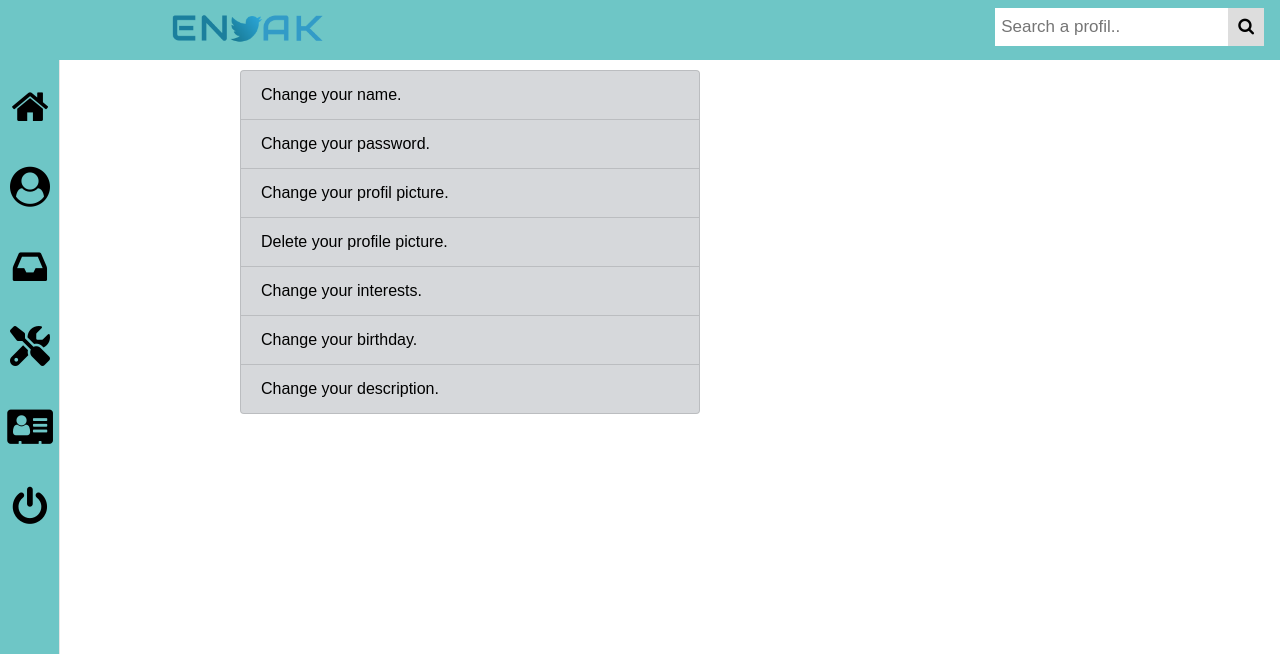
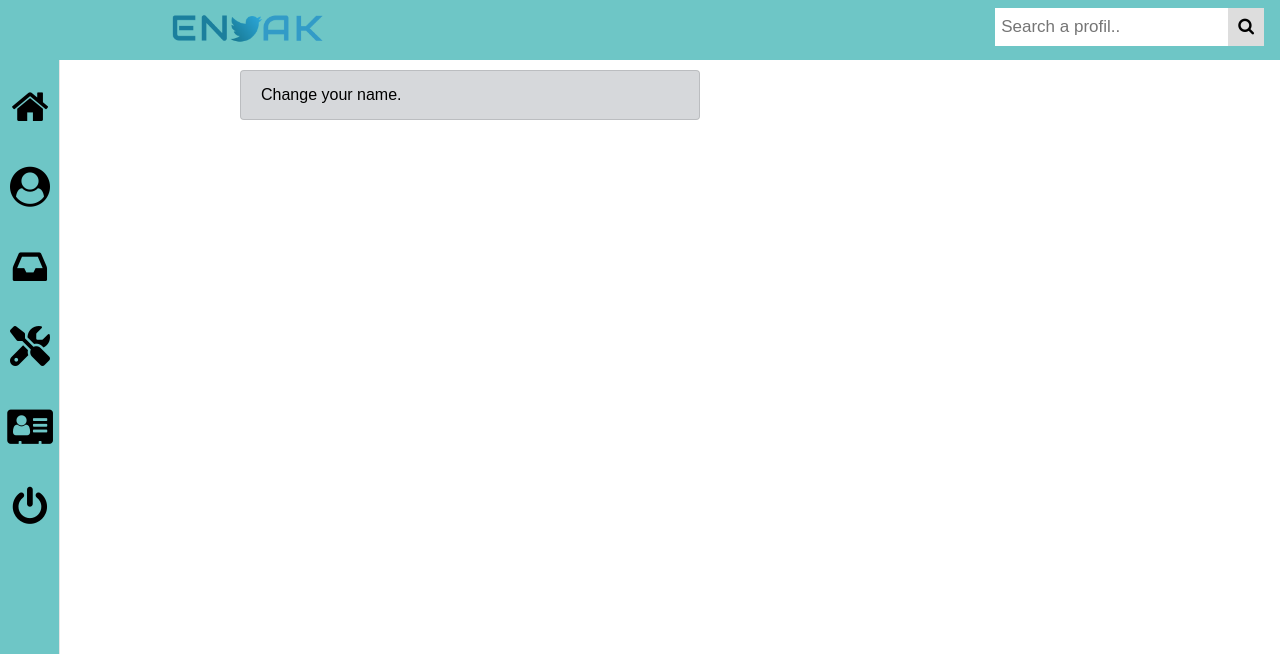
Before and after one commit to YassineOujaa77/Ensak-Twitter, a PHP site: page /settings.php in a window 1280 px wide. Shown: the top 654 px of the page. Run offline with PHP 8.4, Linux system fonts and the light colour scheme; the visitor is signed in with stand-in values (Sample User, id 1); data comes from the database, SQL or seed files in the repository; some libraries are stand-ins or nearby versions; some web fonts are replaced.

Commit message:
Update settings.php

```diff
--- a/settings.php
+++ b/settings.php
@@ -22,12 +22,7 @@
 	<?php include('Search.php') ?>
 	<ul class="ul">
 	<li class="list-group-item list-group-item-secondary"><a class=" set" href="name.php">Change your name.</a> </li>
-	<li class="list-group-item list-group-item-secondary"><a class=" set" href="password.php">Change your password.</a></li>
-	<li class="list-group-item list-group-item-secondary"><a class=" set" href="picture.php">Change your profil picture.</a></li>
-	<li class="list-group-item list-group-item-secondary"><a class=" set" href="deletepic.php">Delete your profile picture.</a></li>
-	<li class="list-group-item list-group-item-secondary"><a class=" set" href="inter.php">Change your interests.</a></li>
-	<li class="list-group-item list-group-item-secondary"><a class=" set" href="birth.php">Change your birthday.</a></li>
-	<li class="list-group-item list-group-item-secondary"><a class=" set" href="desc.php">Change your description.</a></li>
+
 
 
 	</ul>
```
